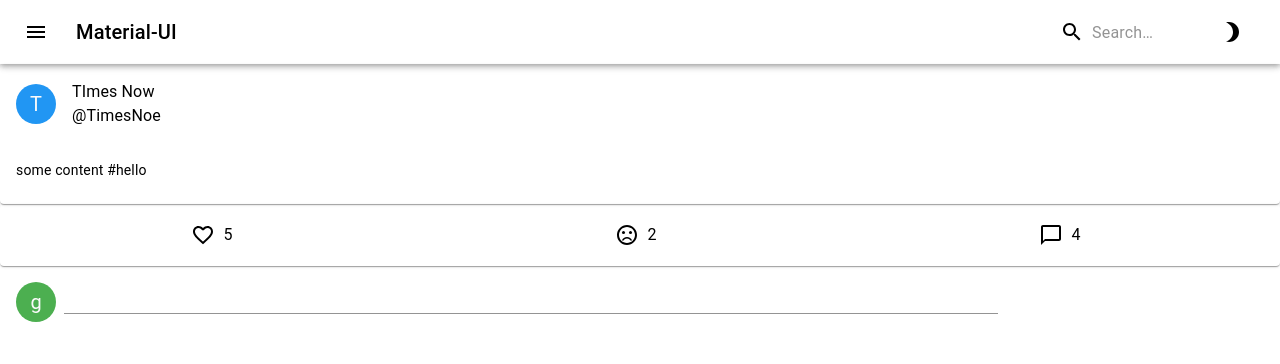
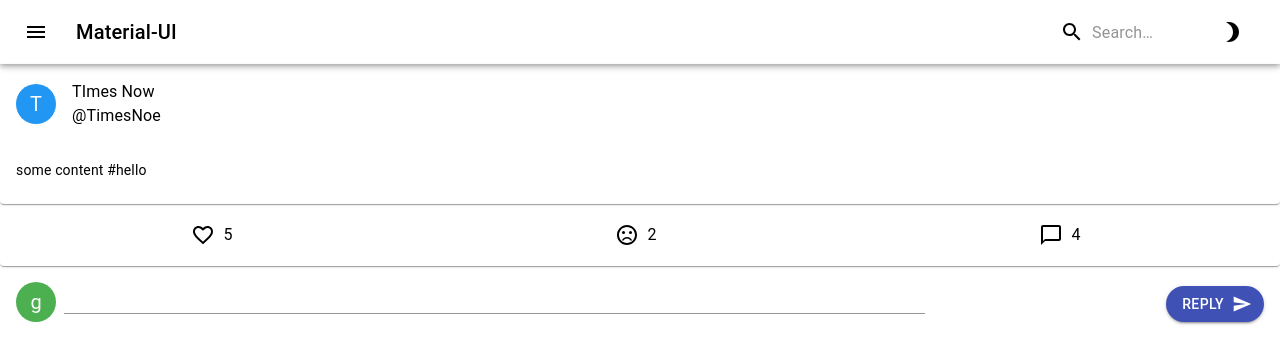
Before and after one commit to amansethi00/sm-app, a React (Create React App) app: page / in a window 1280 px wide. Both pictures are taken after a click on the button "comment icon". Shown: the top 364 px of the page. Built offline with nearby package versions, Linux system fonts and the light colour scheme.

Commit message:
comment feature ui

```diff
--- a/src/features/posts/InputComment.jsx
+++ b/src/features/posts/InputComment.jsx
@@ -5,6 +5,9 @@ import { useSelector } from "react-redux";
 import { TextField } from "@material-ui/core";
 import { makeStyles } from "@material-ui/styles";
 import { red, green, blue } from "@material-ui/core/colors";
+import { Button } from "@material-ui/core";
+import SendIcon from "@material-ui/icons/Send";
+import { Box } from "@material-ui/core";
 const useStyles = makeStyles((theme) => ({
   root: {
     padding: "1rem",
@@ -26,6 +29,12 @@ const useStyles = makeStyles((theme) => ({
     width: "100%",
     color: "white",
   },
+  buttonlight: {
+    borderRadius: "2rem",
+  },
+  buttondark: {
+    borderRadius: "2rem",
+  },
 }));
 export const InputComment = () => {
   const theme = useSelector((state) => state.theme.theme);
@@ -37,7 +46,7 @@ export const InputComment = () => {
   let avatarBackgroundColors = ["Red", "Blue", "Green"];
   const classes = useStyles();
   return (
-    <div className={classes.root}>
+    <Box display="flex" className={classes.root}>
       <Grid container spacing={1} alignItems="flex-start">
         <Grid item>
           <Avatar
@@ -53,13 +62,27 @@ export const InputComment = () => {
         </Grid>
         <Grid item style={{ width: "75%" }}>
           <TextField
+            spellCheck="false"
             className={classes["textField" + theme]}
+            InputProps={{ className: classes["textField" + theme] }}
             multiline
-            id="input-with-icon-grid"
+            id="comment input"
             width="75%"
           />
         </Grid>
       </Grid>
-    </div>
+      <Box justifyContent="flex-end" alignSelf="flex-end">
+        <Button
+          // style={{ backgroundColor: "rgb(29, 161, 242)" }}
+          color="primary"
+          // color="rgb(29, 161, 242)"
+          variant="contained"
+          className={classes["button" + theme]}
+          endIcon={<SendIcon />}
+        >
+          Reply
+        </Button>{" "}
+      </Box>
+    </Box>
   );
 };
--- a/src/features/posts/SinglePost.jsx
+++ b/src/features/posts/SinglePost.jsx
@@ -19,15 +19,30 @@ const useStyles = makeStyles((theme) => ({
     borderBottom: "1px solid #383C3F",
   },
 }));
-export const SinglePost = () => {
+export const SinglePost = ({
+  postToRender,
+  areCommentsAndReactionsDisabled,
+}) => {
   const { postId } = useParams();
   const classes = useStyles();
   const theme = useSelector((state) => state.theme.theme);
   console.log({ theme });
   console.log({ postId });
-  const post = useSelector((state) =>
+  let post = useSelector((state) =>
     state.posts.posts.find((post) => post.id === postId)
   );
+  post = postToRender ?? post;
+
+  console.log({ post });
+  const comments = post?.comments?.map((postedComment) => {
+    return (
+      <SinglePost
+        postToRender={postedComment}
+        areCommentsAndReactionsDisabled
+      />
+    );
+  });
+
   return (
     <section
       backgroundColor={theme === "light" ? "white" : "black"}
@@ -40,10 +55,16 @@ export const SinglePost = () => {
         <SinglePostTitle post={post} />
         <SinglePostContent post={post} />
       </Card>
-      <Card className={classes["root" + theme]}>
-        <SinglePostReactionComponent post={post} />
-      </Card>
-      <InputComment />
+      {!areCommentsAndReactionsDisabled && (
+        <>
+          <Card className={classes["root" + theme]}>
+            <SinglePostReactionComponent post={post} />
+          </Card>
+          <InputComment />
+        </>
+      )}
+
+      {comments}
     </section>
   );
 };
--- a/src/features/posts/SinglePostContent.jsx
+++ b/src/features/posts/SinglePostContent.jsx
@@ -14,6 +14,7 @@ const useStyles = makeStyles({
   },
 });
 export const SinglePostContent = ({ post }) => {
+  console.log("single psot content", { post });
   const theme = useSelector((state) => state.theme.theme);
   const classes = useStyles();
   const typographyColors = {
--- a/src/features/posts/SingleReactionComponent.jsx
+++ b/src/features/posts/SingleReactionComponent.jsx
@@ -3,7 +3,7 @@ import { IconButton, Typography } from "@material-ui/core";
 import { makeStyles } from "@material-ui/core/styles";
 import { useDispatch, useSelector } from "react-redux";
 import { incrementReaction } from "./postsSlice";
-import { Navigate, useNavigate } from "react-router-dom";
+import { useNavigate } from "react-router-dom";
 const useStyles = makeStyles((theme) => ({
   root: {
     light: {
--- a/src/features/posts/postsSlice.js
+++ b/src/features/posts/postsSlice.js
@@ -1,15 +1,28 @@
-import {createSlice, nanoid} from "@reduxjs/toolkit";
+import { createSlice, nanoid } from "@reduxjs/toolkit";
 
 const initialState = {
   posts: [
     {
       id: nanoid(),
       timestamp: new Date().toISOString(),
-      content: "What is Lorem Ipsum Lorem Ipsum is simply dummy text of the printing and typesetting industry Lorem Ipsum has been the industry's standard dummy text ever since the 1500s when an unknown printer took a galley of type and scrambled it to make a type specimen book it has? #hello",
+      content:
+        "What is Lorem Ipsum Lorem Ipsum is simply dummy text of the printing and typesetting industry Lorem Ipsum has been the industry's standard dummy text ever since the 1500s when an unknown printer took a galley of type and scrambled it to make a type specimen book it has? #hello",
       user: nanoid(),
       author: "TImes Now",
       username: "TimesNoe",
-      reactions: {"heart": 5, "cry": 2,"comments":2},
+      reactions: { heart: 5, cry: 2, comments: 2 },
+      comments: [
+        {
+          username: "ramlal",
+          author: "ram kumar yadav",
+          content: "Hey Thanks for this informative post buddy",
+        },
+        {
+          username: "jalebibai",
+          author: "jabeli raseele",
+          content: "This is good,keep sharing more",
+        },
+      ],
       hashes: ["hello"],
     },
     {
@@ -19,7 +32,8 @@ const initialState = {
       user: nanoid(),
       author: "TImes Now",
       username: "TimesNoe",
-      reactions: {"heart": 5, "cry": 2,"comments":4},
+      reactions: { heart: 5, cry: 2, comments: 4 },
+      comments: [],
       hashes: ["hello"],
     },
   ],
@@ -28,12 +42,12 @@ export const postsSlice = createSlice({
   name: "posts",
   initialState,
   reducers: {
-    incrementReaction:(state,action)=>{
-      console.log({action});
-      const post = state.posts.find(post=>post.id===action.payload.id);
+    incrementReaction: (state, action) => {
+      console.log({ action });
+      const post = state.posts.find((post) => post.id === action.payload.id);
       post.reactions[action.payload.reaction]++;
-    }
+    },
   },
 });
-export const {incrementReaction} = postsSlice.actions;
+export const { incrementReaction } = postsSlice.actions;
 export default postsSlice.reducer;
```
